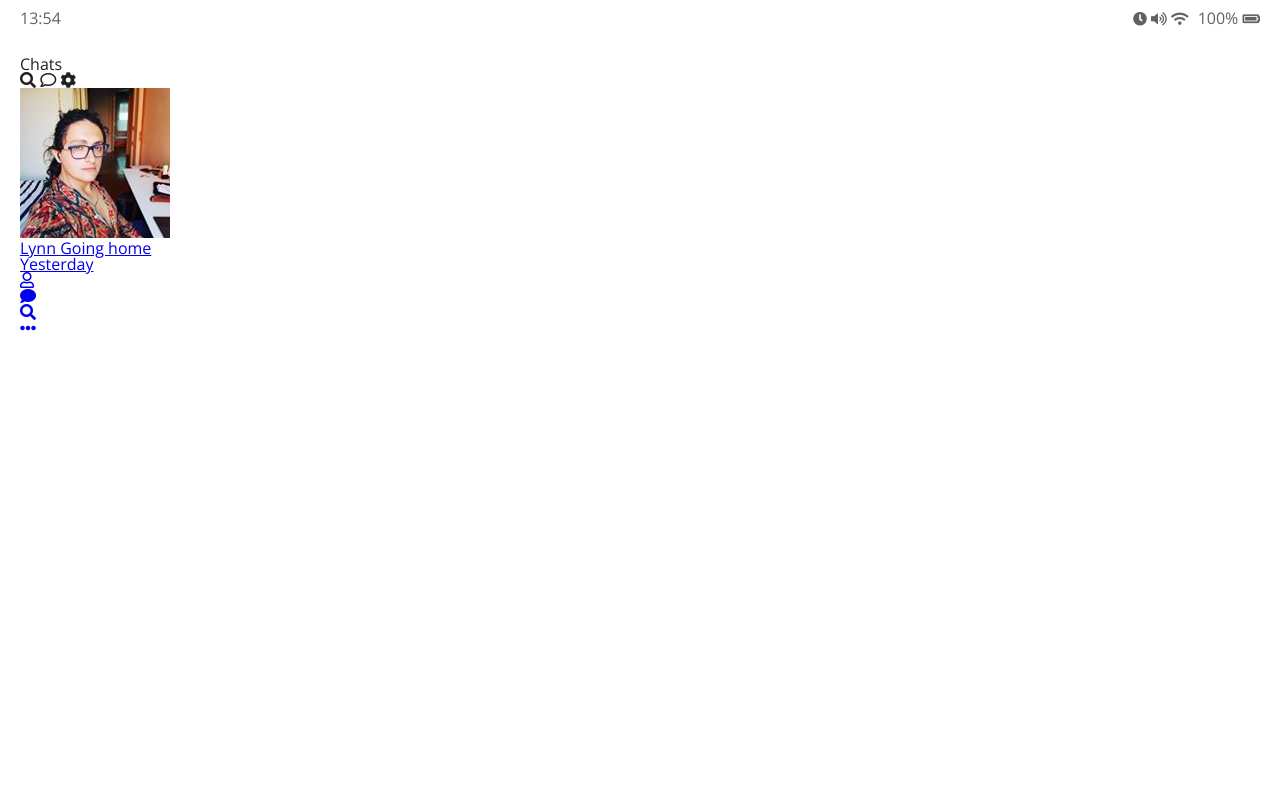
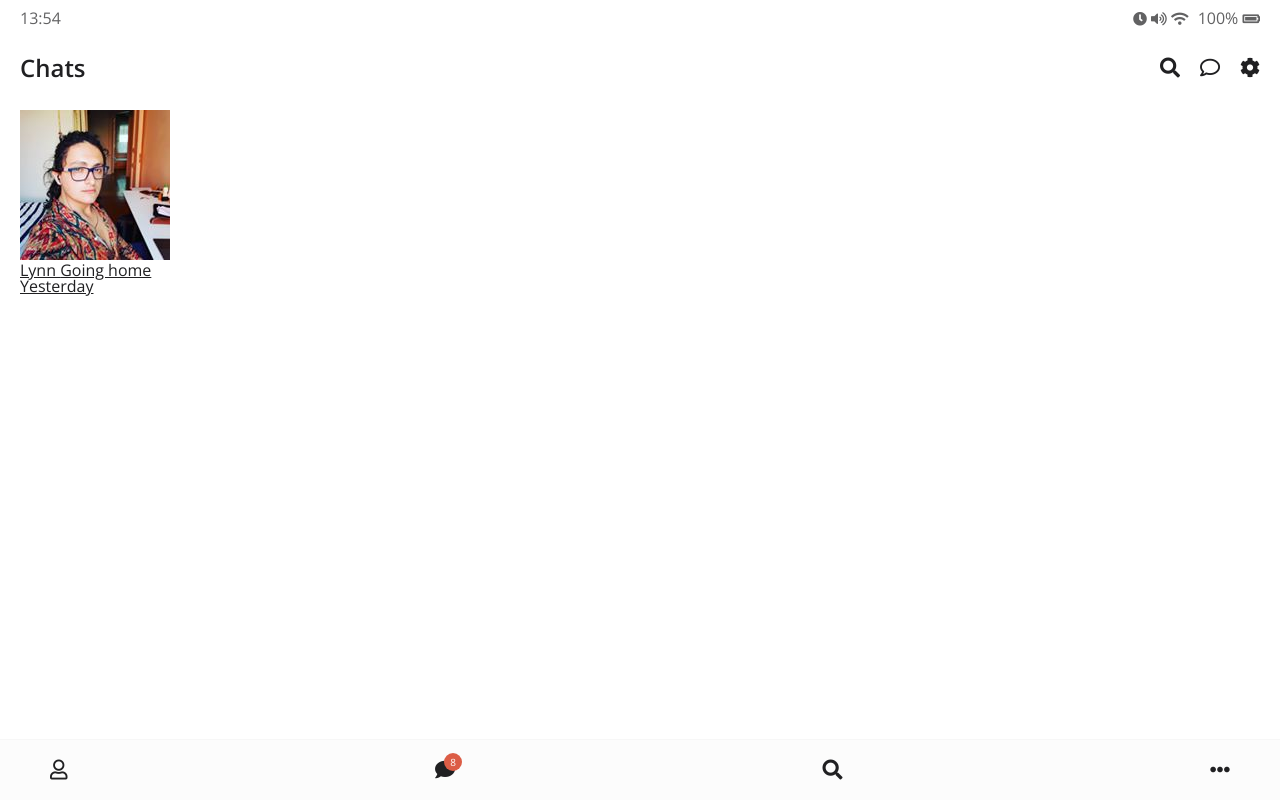
Before and after one commit to JYPs/Kakao-clone-v2, a plain HTML site: page index.html in a window 1280 px wide. Drawn offline with nearby package versions, Linux system fonts and the light colour scheme.

Commit message:
css 공부..
box-sizing, border-radius, position: fixed ....

```diff
--- /dev/null
+++ b/css/header.css
@@ -0,0 +1,33 @@
+/* .header__header-column {
+  display: inline-block;
+}
+ 이건 .header { display: flex} 와 동일하다~~
+*/
+
+.header {
+  display: flex;
+  justify-content: space-between;
+  align-items: center;
+  margin-bottom: 30px;
+}
+
+.header .header__tilte {
+  font-size: 24px;
+  font-weight: 600;
+}
+
+.header .header__icon {
+  font-size: 20px;
+  margin-left: 20px;
+  cursor: pointer;
+}
+
+.header .header__header-column {
+  display: flex;
+  align-items: center;
+}
+
+.header .header__back-btn {
+  font-size: 22px;
+  margin-right: 20px;
+}
--- /dev/null
+++ b/css/nav-bar.css
@@ -0,0 +1,46 @@
+.nav {
+  position: fixed;
+  /* position: fixed를 사용할 때는 width! 줘야 한다.
+    fixed는 element를 기존 다른 것들에서부터 떼어내서 다른 레이어에 올려놓아야 해서
+    width~ 필요
+  */
+  width: 100%;
+  background-color: #fcfcfc;
+  padding: 20px 50px;
+  left: 0px;
+  bottom: 0px;
+  border-top: 1px solid #f7f7f7;
+}
+
+.nav .nav__list {
+  display: flex;
+  justify-content: space-between;
+}
+
+.nav i {
+  font-size: 20px;
+}
+
+.nav .nav__list-link {
+  position: relative;
+  /* position: relative가 아니면 nav__badge는 body를 부모로 잡기 때문에 이상한
+    위치에 자리 잡게 된다~~
+    body에 대해서 absolute를 잡게 되기 때문이다
+  */
+}
+
+.nav .nav__badge {
+  position: absolute;
+  top: -7px;
+  right: -7px;
+  font-size: 10px;
+  color: white;
+  background-color: #dc5d46;
+  width: 18px;
+  height: 18px;
+  text-align: center;
+  display: flex;
+  justify-content: center;
+  align-items: center;
+  border-radius: 50%;
+}
--- a/css/style.css
+++ b/css/style.css
@@ -1,6 +1,21 @@
-@import url("https://fonts.googleapis.com/css2?family=Open+Sans:wght@400;700&display=swap");
+@import url("https://fonts.googleapis.com/css2?family=Open+Sans:wght@400;600&display=swap");
 @import "reset.css";
 @import "status-bar.css";
+@import "header.css";
+@import "nav-bar.css";
+
+* {
+  box-sizing: border-box;
+  /*
+  box-sizing
+    1.content-box는 기본 CSS 박스 크기 결정법을 사용합니다. 요소의 너비를 100 픽셀로 설정하면 콘텐츠 영역이 100 픽셀 너비를 가지고, 테두리와 안쪽 여백은 이에 더해집니다.
+    2.border-box는 테두리와 안쪽 여백의 크기도 요소의 크기로 고려합니다. 너비를 100 픽셀로 설정하고 테두리와 안쪽 여백을 추가하면, 콘텐츠 영역이 줄어들어 총 너비 100 픽셀을 유지합니다. 대부분의 경우 이 편이 크기를 조절할 때 쉽습니다.
+
+  box-sizing을 border-box로 설정하면 padding으로 인해 박스 크기를 변하지 않고 고정
+  box-sizing : border-box는 패딩값을 포함한 사이즈로 계산
+  box-sizing: border-box; 를 사용하면 박스의 크기는 고정되있는상태에서 패딩에 값이 부여
+  */
+}
 
 body {
   background-color: white;
@@ -9,3 +24,8 @@ body {
   font-family: "Open Sans", -apple-system, BlinkMacSystemFont, "Segoe UI",
     Roboto, Oxygen, Ubuntu, Cantarell, "Open Sans", "Helvetica Neue", sans-serif;
 }
+
+a {
+  /* 부모 요소로부터 색깔을 받아온다~ */
+  color: inherit;
+}
--- a/index.html
+++ b/index.html
@@ -77,6 +77,7 @@
         </li>
         <li class="nav__list-item">
           <a href="index.html" class="nav__list-link">
+            <div class="nav__badge">8</div>
             <i class="fas fa-comment"></i>
           </a>
         </li>
```
Also changed, not shown: chat.html (+3 -3 lines), settings.html (+1 -1 lines).
